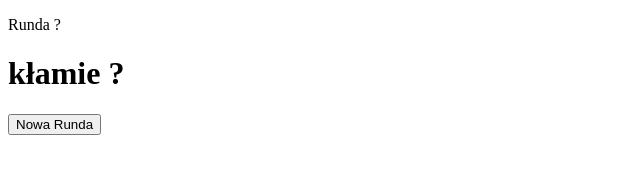
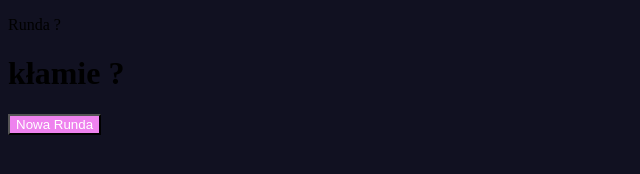
Before and after one commit to Legii/Legii.github.io, a plain HTML site: page index.html in a window 1280 px wide. Shown: the whole page, without its empty margins (0-640 px from the left). Drawn offline with Linux system fonts and the light colour scheme.

Commit message:
Update index.html
Hhh

```diff
--- a/index.html
+++ b/index.html
@@ -19,7 +19,15 @@ Online HTML, CSS and JavaScript editor to run code online.
   </h1>
   <button onclick="new_round()">Nowa Runda</button>
 
+<style>
+body {
+background-color:#111121;
+color:wbite;
+}
 
+button {
+padding:20 px; background-color:violet; color:white}
+</style>
   <script src="script.js"></script>
 </body>
 
```
